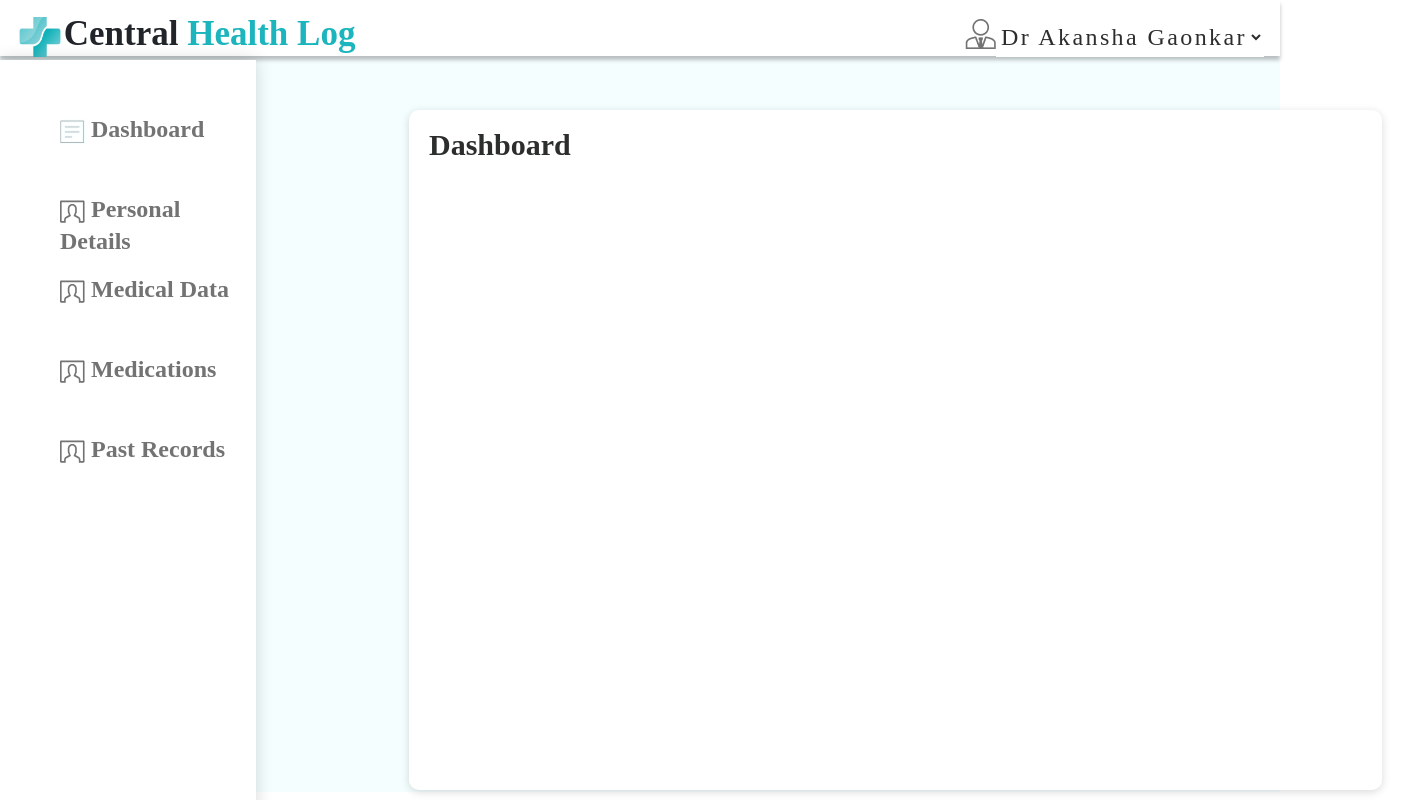
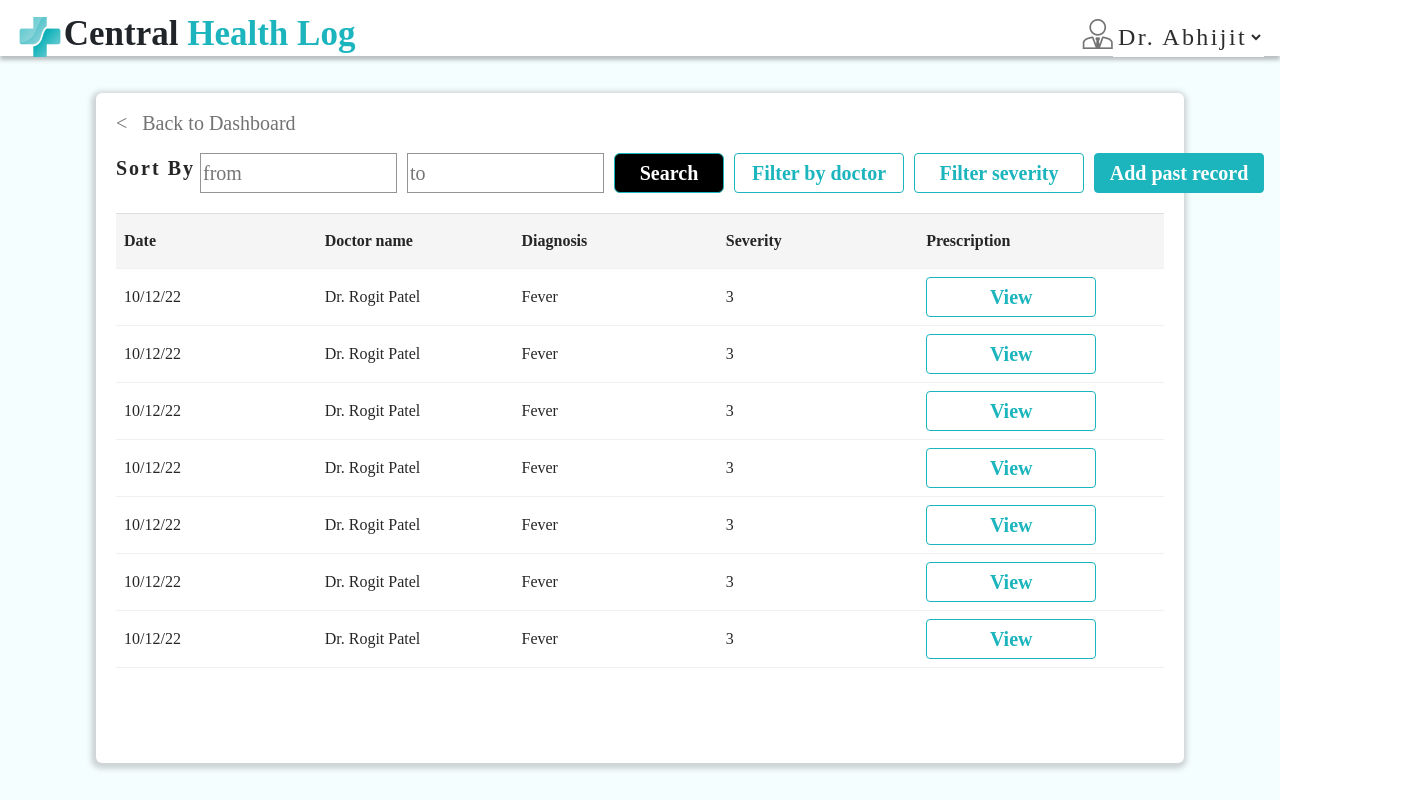
Before and after one commit to AkankshaGaonkar-Deloitte/Central-Health-Log, an Angular app in the folder CHL-Frontend/: page / in a window 1280 px wide. Shown: the whole page, 1402 px wide, since content can reach past the window. Built offline with nearby package versions, Linux system fonts and the light colour scheme.

Commit message:
tashmeet's basic design applied

```diff
--- a/CHL-Frontend/src/app/components/past-records/past-records.component.html
+++ b/CHL-Frontend/src/app/components/past-records/past-records.component.html
@@ -1,4 +1,4 @@
-<!-- <div class="main-container">
+<div class="main-container">
     <app-navbar [name]="'Dr. Abhijit'" [button]="false"></app-navbar>
     <div class="parent-container">
         <div class="sub-container">
@@ -85,9 +85,9 @@
             </div>
         </div>
     </div>
-</div> -->
+</div>
 
-<div>
+<!-- <div>
 
   <div class="main-container">
 
@@ -111,4 +111,4 @@
 
   </div>
 
-</div>
+</div> -->
--- a/CHL-Frontend/src/app/components/past-records/past-records.component.scss
+++ b/CHL-Frontend/src/app/components/past-records/past-records.component.scss
@@ -1,65 +1,65 @@
-// .main-container {
-//     width: 100vw;
-//     height: 100vh;
+.main-container {
+    width: 100vw;
+    height: 100vh;
 
-//     #nav-bar {
-//         height: 7%;
-//     }
+    #nav-bar {
+        height: 7%;
+    }
 
-//     .parent-container {
-//         background-color: #f5feff;
-//         height: 93%;
-//         display: flex;
-//         flex-direction: row;
-//         justify-content: center;
-//         align-items: center;
+    .parent-container {
+        background-color: #f5feff;
+        height: 93%;
+        display: flex;
+        flex-direction: row;
+        justify-content: center;
+        align-items: center;
 
-//         .sub-container {
-//             background-color: #ffff;
-//             box-shadow: -1px 2px 5px 4px rgba(115, 115, 115, 0.29);
-//             border-radius: 6px;
-//             width: 85%;
-//             height: 90%;
+        .sub-container {
+            background-color: #ffff;
+            box-shadow: -1px 2px 5px 4px rgba(115, 115, 115, 0.29);
+            border-radius: 6px;
+            width: 85%;
+            height: 90%;
 
-//             .search-filter {
-//                 display: flex;
-//                 justify-content: space-between;
-//                 margin: 20px;
+            .search-filter {
+                display: flex;
+                justify-content: space-between;
+                margin: 20px;
 
-//                 .left {
-//                     display: flex;
-//                     justify-content: space-between;
+                .left {
+                    display: flex;
+                    justify-content: space-between;
 
-//                     #sort-by {
-//                         width: 84px;
-//                         height: 30px;
+                    #sort-by {
+                        width: 84px;
+                        height: 30px;
 
-//                         font-family: 'Poppins';
-//                         font-style: normal;
-//                         font-weight: 600;
-//                         font-size: 20px;
-//                         line-height: 30px;
-//                         letter-spacing: 0.1em;
-//                         color: rgba(0, 0, 0, 0.85);
-//                     }
+                        font-family: 'Poppins';
+                        font-style: normal;
+                        font-weight: 600;
+                        font-size: 20px;
+                        line-height: 30px;
+                        letter-spacing: 0.1em;
+                        color: rgba(0, 0, 0, 0.85);
+                    }
 
 
-//                 }
+                }
 
-//                 .right {
-//                     display: flex;
-//                     justify-content: space-between;
-//                 }
-//             }
+                .right {
+                    display: flex;
+                    justify-content: space-between;
+                }
+            }
 
-//             .sub-container-2 {
-//                 position: relative;
-//                 margin: 20px;
-//             }
-//         }
+            .sub-container-2 {
+                position: relative;
+                margin: 20px;
+            }
+        }
 
-//     }
-// }
+    }
+}
 
 
 
@@ -67,69 +67,69 @@
 
 
 
-// #text1 {
-//     font-family: "Montserrat";
-//     font-style: normal;
-//     font-weight: 500;
-//     font-size: 20px;
-//     line-height: 20px;
-//     color: #737373;
-//     padding-top: 20px;
-//     padding-left: 20px;
-// }
+#text1 {
+    font-family: "Montserrat";
+    font-style: normal;
+    font-weight: 500;
+    font-size: 20px;
+    line-height: 20px;
+    color: #737373;
+    padding-top: 20px;
+    padding-left: 20px;
+}
 
-// table {
-//     position: absolute;
-//     font-family: arial, sans-serif;
-//     border-collapse: collapse;
-//     width: 100%;
+table {
+    position: absolute;
+    font-family: arial, sans-serif;
+    border-collapse: collapse;
+    width: 100%;
 
-// }
+}
 
-// td,
-// th {
-//     border: 1px solid #dddddd;
-//     text-align: left;
-//     padding: 8px;
-// }
+td,
+th {
+    border: 1px solid #dddddd;
+    text-align: left;
+    padding: 8px;
+}
 
-// th {
-//     background-color: #f5f5f5;
+th {
+    background-color: #f5f5f5;
 
-//     gap: 4px;
-//     isolation: isolate;
-//     width: 285.4px;
-//     height: 55px;
-//     background: #F5F5F5;
-//     border-bottom: 1px solid rgba(0, 0, 0, 0.06);
+    gap: 4px;
+    isolation: isolate;
+    width: 285.4px;
+    height: 55px;
+    background: #F5F5F5;
+    border-bottom: 1px solid rgba(0, 0, 0, 0.06);
 
-//     font-family: 'Montserrat';
-//     font-style: normal;
-//     font-weight: 600;
-//     font-size: 16px;
-//     line-height: 22px;
-//     color: rgba(0, 0, 0, 0.85);
+    font-family: 'Montserrat';
+    font-style: normal;
+    font-weight: 600;
+    font-size: 16px;
+    line-height: 22px;
+    color: rgba(0, 0, 0, 0.85);
 
-// }
+}
 
-// table,
-// th,
-// td {
-//     border-left: none;
-//     border-right: none;
-//     border-bottom: 1px solid rgba(0, 0, 0, 0.06);
-// }
+table,
+th,
+td {
+    border-left: none;
+    border-right: none;
+    border-bottom: 1px solid rgba(0, 0, 0, 0.06);
+}
 
-// td {
-//     height: 22px;
-//     font-family: 'Montserrat';
-//     font-style: normal;
-//     font-weight: 400;
-//     font-size: 16px;
-//     line-height: 22px;
-//     color: rgba(0, 0, 0, 0.85);
+td {
+    height: 22px;
+    font-family: 'Montserrat';
+    font-style: normal;
+    font-weight: 400;
+    font-size: 16px;
+    line-height: 22px;
+    color: rgba(0, 0, 0, 0.85);
 
-// }
+}
 
 
 
@@ -176,93 +176,93 @@
 
 
 
-.main-container {
+// .main-container {
 
-    position: absolute;
+//     position: absolute;
 
-    width: 100%;
+//     width: 100%;
 
-    height: 100%;
+//     height: 100%;
 
-    // background-color: #F5FEFF;
+//     // background-color: #F5FEFF;
 
-}
+// }
 
 
 
-.subcontainer {
+// .subcontainer {
 
-    // position: relative;
+//     // position: relative;
 
-    width: 100%;
+//     width: 100%;
 
-    height: 92%;
+//     height: 92%;
 
-    background-color: #F5FEFF;
+//     background-color: #F5FEFF;
 
-    display: flex;
+//     display: flex;
 
-    flex-direction: row;
+//     flex-direction: row;
 
-    // justify-content: space-evenly;
+//     // justify-content: space-evenly;
 
-    // align-items: center;
+//     // align-items: center;
 
-}
+// }
 
 
 
-.flex-item1 {
+// .flex-item1 {
 
-    width: fit-content;
+//     width: fit-content;
 
-    height: fit-content;
+//     height: fit-content;
 
-}
+// }
 
 
 
-.flex-item2 {
+// .flex-item2 {
 
-    position: relative;
+//     position: relative;
 
-    width: 76%;
+//     width: 76%;
 
-    height: 85%;
+//     height: 85%;
 
-    box-shadow: 0px 2px 8px rgba(0, 0, 0, 0.15);
+//     box-shadow: 0px 2px 8px rgba(0, 0, 0, 0.15);
 
-    border-radius: 10px;
+//     border-radius: 10px;
 
-    position: absolute;
+//     position: absolute;
 
-    left: 409px;
+//     left: 409px;
 
-    top: 110px;
+//     top: 110px;
 
-    background: #FFFFFF;
+//     background: #FFFFFF;
 
-}
+// }
 
 
 
-#heading {
+// #heading {
 
-    position: relative;
+//     position: relative;
 
-    left: 20px;
+//     left: 20px;
 
-    top: 20px;
+//     top: 20px;
 
-    font-family: 'Montserrat';
+//     font-family: 'Montserrat';
 
-    font-style: normal;
+//     font-style: normal;
 
-    font-weight: 700;
+//     font-weight: 700;
 
-    font-size: 30px;
+//     font-size: 30px;
 
-    line-height: 29px;
+//     line-height: 29px;
 
-    color: #2C2D2D;
-}
+//     color: #2C2D2D;
+// }
--- a/CHL-Frontend/src/app/components/past-records/past-records.component.ts
+++ b/CHL-Frontend/src/app/components/past-records/past-records.component.ts
@@ -100,7 +100,7 @@ export class PastRecordsComponent implements OnInit {
     patternErrorMessage: ''
   };
 
-  menus={'1':["Dashboard","/patient-dashboard"],'2':["Personal Details","/personal-details"],'3':["Medical Data","/medical-data"],'4':["Medications",'/medications'],'5':["Past Records","/past-records"]};
+  tabs={'1':["Dashboard","/patient-dashboard"],'2':["Patient Details","/patient-details"],'3':["Past Records","/past-records"]};
 
   onClickEventReceived($event: string | number | null) {
     console.log(`At parent ${$event}`);
```
